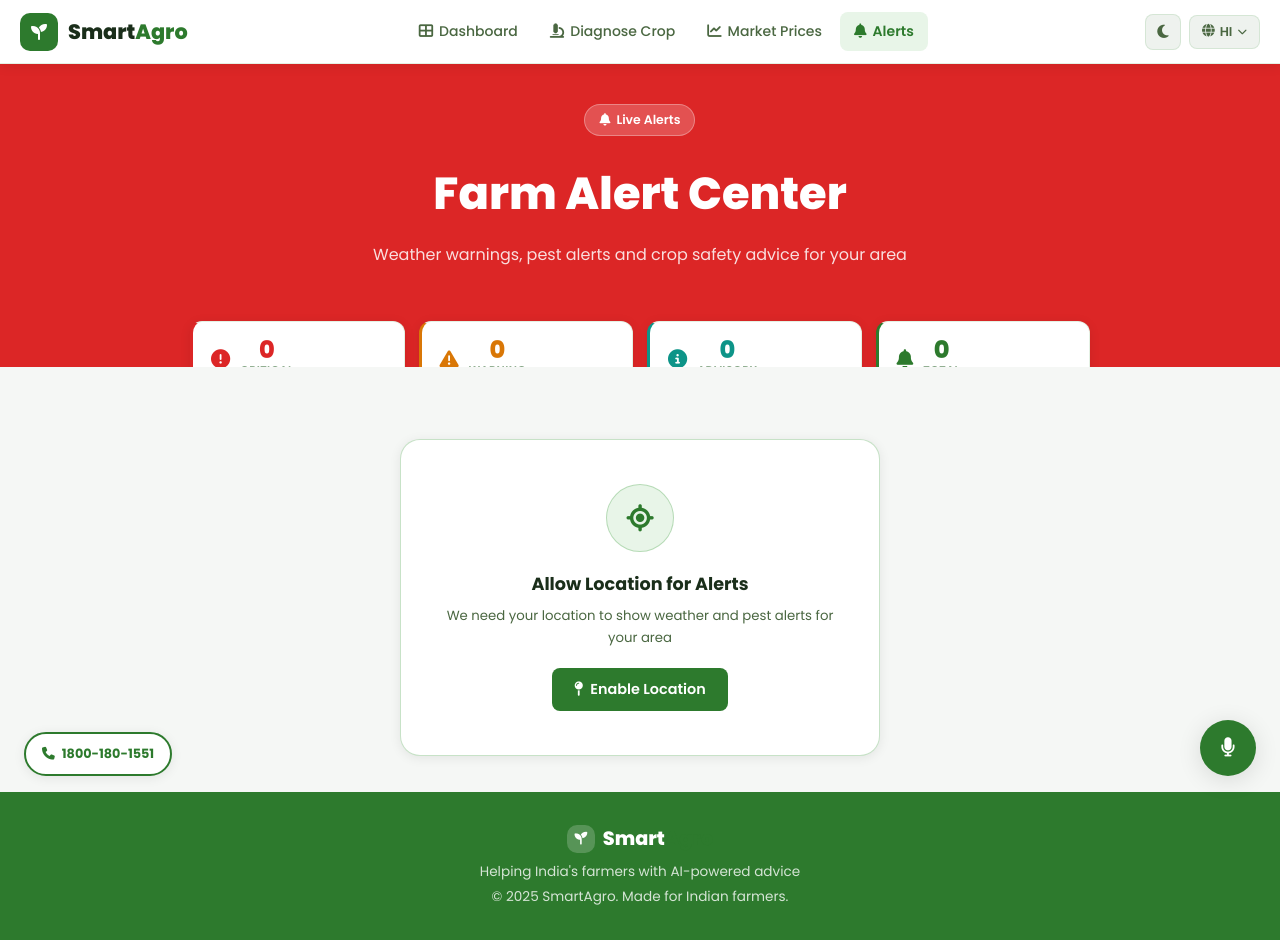
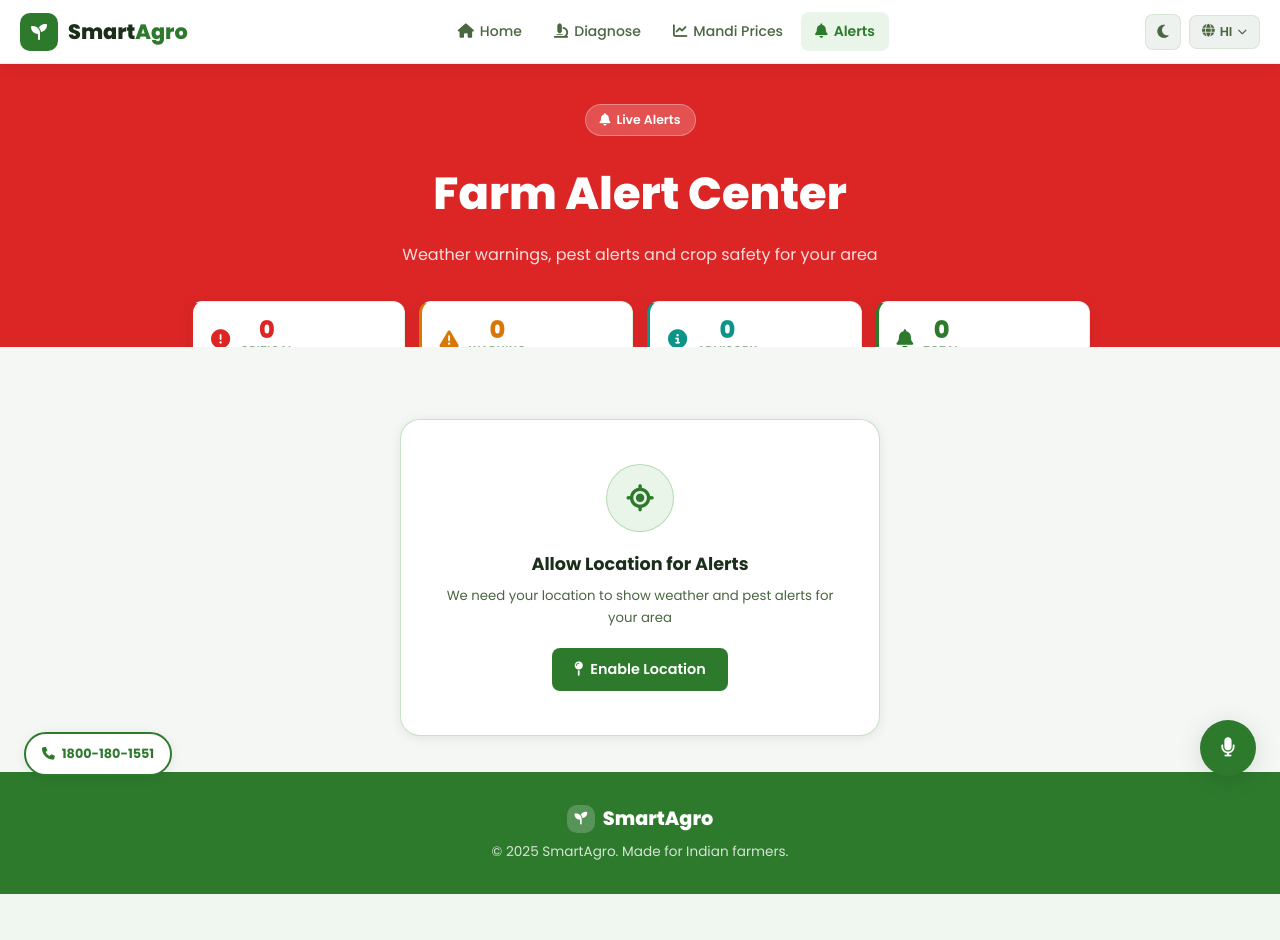
Before and after one commit to puspendugorai-coder/SmartAgro, a Flask app: page /alerts in a window 1280 px wide. After the commit the page ends 894 px from the top, so only its background shows below. Run offline with Flask 3, Linux system fonts and the light colour scheme.

Commit message:
Update alerts.html

```diff
--- a/templates/alerts.html
+++ b/templates/alerts.html
@@ -6,9 +6,8 @@
   <title>SmartAgro – Alerts</title>
   <link rel="stylesheet" href="/static/css/main.css"/>
   <link rel="stylesheet" href="/static/css/alerts.css"/>
-  <link href="https://fonts.googleapis.com/css2?family=Syne:wght@400;600;700;800&family=Inter:wght@300;400;500;600&display=swap" rel="stylesheet"/>
+  <link href="https://fonts.googleapis.com/css2?family=Poppins:wght@400;500;600;700;800&display=swap" rel="stylesheet"/>
   <link rel="stylesheet" href="https://cdnjs.cloudflare.com/ajax/libs/font-awesome/6.5.0/css/all.min.css"/>
-  <script src="https://cdn.jsdelivr.net/npm/chart.js"></script>
 </head>
 <body>
 <nav class="navbar" id="navbar">
@@ -17,19 +16,17 @@
     <span class="brand-text">Smart<span class="brand-accent">Agro</span></span>
   </div>
   <div class="nav-links" id="navLinks">
-    <a href="/" class="nav-item"><i class="fas fa-th-large"></i><span>Dashboard</span></a>
-    <a href="/diagnose" class="nav-item"><i class="fas fa-microscope"></i><span>Diagnose Crop</span></a>
-    <a href="/market" class="nav-item"><i class="fas fa-chart-line"></i><span>Market Prices</span></a>
+    <a href="/" class="nav-item"><i class="fas fa-home"></i><span>Home</span></a>
+    <a href="/diagnose" class="nav-item"><i class="fas fa-microscope"></i><span>Diagnose</span></a>
+    <a href="/market" class="nav-item"><i class="fas fa-chart-line"></i><span>Mandi Prices</span></a>
     <a href="/alerts" class="nav-item active"><i class="fas fa-bell"></i><span>Alerts</span></a>
   </div>
   <div class="nav-actions">
     <button class="theme-toggle" id="themeToggle"><i class="fas fa-moon" id="themeIcon"></i></button>
     <div class="lang-selector" id="langSelector">
-      <button class="lang-btn" id="langBtn">
-        <i class="fas fa-globe"></i><span id="currentLang">EN</span><i class="fas fa-chevron-down"></i>
-      </button>
+      <button class="lang-btn" id="langBtn"><i class="fas fa-globe"></i><span id="currentLang">HI</span><i class="fas fa-chevron-down"></i></button>
       <div class="lang-dropdown" id="langDropdown">
-        <div class="lang-search"><input type="text" placeholder="Search language..." id="langSearch"/></div>
+        <div class="lang-search"><input type="text" placeholder="Search..." id="langSearch"/></div>
         <div class="lang-list" id="langList"></div>
       </div>
     </div>
@@ -37,13 +34,10 @@
   </div>
 </nav>
 
-<section class="page-hero alerts-hero">
-  <div class="hero-bg"><div class="hero-orb orb-1"></div><div class="hero-orb orb-2"></div></div>
-  <div class="page-hero-content">
-    <div class="hero-badge pulse-badge"><i class="fas fa-bell"></i> Live Alerts</div>
-    <h1><span class="gradient-text">Farm Alert Center</span></h1>
-    <p>Weather warnings, pest alerts and crop safety advice for your area</p>
-  </div>
+<section class="page-hero alerts-hero" style="padding-bottom:80px">
+  <div class="hero-badge pulse-badge"><i class="fas fa-bell"></i> Live Alerts</div>
+  <h1>Farm Alert Center</h1>
+  <p>Weather warnings, pest alerts and crop safety for your area</p>
   <div class="alert-summary-bar" id="alertSummaryBar">
     <div class="summary-card card-danger"><i class="fas fa-circle-exclamation"></i><div><span class="summary-count" id="dangerCount">0</span><span>Critical</span></div></div>
     <div class="summary-card card-warning"><i class="fas fa-triangle-exclamation"></i><div><span class="summary-count" id="warningCount">0</span><span>Warning</span></div></div>
@@ -68,21 +62,20 @@
 <section class="section alerts-section" id="alertsSection" style="display:none">
   <div class="container">
     <div class="alert-filters">
-      <button class="alert-tab active" onclick="filterAlerts('all')">All Alerts</button>
+      <button class="alert-tab active" onclick="filterAlerts('all')">All</button>
       <button class="alert-tab" onclick="filterAlerts('danger')">Critical</button>
       <button class="alert-tab" onclick="filterAlerts('warning')">Warnings</button>
       <button class="alert-tab" onclick="filterAlerts('info')">Advisory</button>
       <button class="alert-tab" onclick="filterAlerts('Weather')">Weather</button>
       <button class="alert-tab" onclick="filterAlerts('Pest')">Pest</button>
-      <button class="alert-tab" onclick="filterAlerts('Crop Advisory')">Crop</button>
     </div>
     <div class="alerts-list" id="alertsList">
-      <div class="alerts-loading"><div class="loading-spinner"></div><p>Checking weather and pest data...</p></div>
+      <div class="alerts-loading"><div class="loading-spinner"></div><p>Checking weather data...</p></div>
     </div>
     <div class="no-alerts" id="noAlerts" style="display:none">
       <div class="no-alerts-icon"><i class="fas fa-check-circle"></i></div>
       <h3>All Clear! No Active Alerts</h3>
-      <p>Weather conditions are good for farming in your area</p>
+      <p>Weather is good for farming in your area</p>
     </div>
   </div>
 </section>
@@ -92,20 +85,9 @@
     <div class="section-header">
       <div class="section-tag"><i class="fas fa-bug"></i></div>
       <h2>Seasonal Pest Calendar</h2>
-      <p>Know which pests are active this season</p>
+      <p>Pests active this season and how to prevent them</p>
     </div>
     <div class="pest-calendar-grid" id="pestCalendarGrid"></div>
-  </div>
-</section>
-
-<section class="section pesticide-safety-section" id="pesticideSafetySection" style="display:none">
-  <div class="container">
-    <div class="section-header">
-      <div class="section-tag"><i class="fas fa-flask"></i></div>
-      <h2>Pesticide Safety Guide</h2>
-      <p>Safe doses and what to avoid</p>
-    </div>
-    <div class="pesticide-grid" id="pesticideGrid"></div>
   </div>
 </section>
 
@@ -117,8 +99,8 @@
       <p>Avoid growing these in current weather</p>
     </div>
     <div class="harmful-grid" id="harmfulGrid"></div>
-    <div class="section-header" style="margin-top:3rem">
-      <div class="section-tag safe"><i class="fas fa-shield-halved"></i></div>
+    <div class="section-header" style="margin-top:2.5rem">
+      <div class="section-tag" style="background:var(--green-light);color:var(--green)"><i class="fas fa-shield-halved"></i></div>
       <h2>Safe to Grow Now</h2>
       <p>These crops suit your current weather</p>
     </div>
@@ -126,48 +108,23 @@
   </div>
 </section>
 
-<section class="section risk-chart-section" id="riskChartSection" style="display:none">
-  <div class="container">
-    <div class="section-header">
-      <div class="section-tag"><i class="fas fa-chart-pie"></i></div>
-      <h2>Risk Overview</h2>
-      <p>Current farming risk breakdown</p>
-    </div>
-    <div class="risk-chart-layout">
-      <div class="chart-canvas-wrap"><canvas id="riskChart"></canvas></div>
-      <div class="risk-factors" id="riskFactors"></div>
-    </div>
-  </div>
-</section>
-
 <footer class="footer">
   <div class="container">
-    <div class="footer-brand"><div class="brand-icon small"><i class="fas fa-seedling"></i></div><span>Smart<span class="brand-accent">Agro</span></span></div>
-    <p>Helping India's farmers with AI-powered advice</p>
+    <div class="footer-brand"><div class="brand-icon small"><i class="fas fa-seedling"></i></div><span>SmartAgro</span></div>
     <p class="footer-copy">© 2025 SmartAgro. Made for Indian farmers.</p>
   </div>
 </footer>
 <div class="toast" id="toast"></div>
-<script src="/static/js/translations.js"></script>
-<script src="/static/js/main.js"></script>
-<script src="/static/js/alerts.js"></script>
-  <!-- Kisan Helpline Button -->
+
 <a href="tel:18001801551" class="kisan-helpline">
-  <button class="helpline-btn">
-    <i class="fas fa-phone"></i> 1800-180-1551
-  </button>
+  <button class="helpline-btn"><i class="fas fa-phone"></i> 1800-180-1551</button>
 </a>
-
-<!-- Voice Chatbot -->
-<button class="chat-fab" id="chatFab" onclick="toggleChat()">
-  <i class="fas fa-microphone"></i>
-</button>
-
+<button class="chat-fab" id="chatFab" onclick="toggleChat()"><i class="fas fa-microphone"></i></button>
 <div class="chat-box" id="chatBox">
   <div class="chat-header">
     <div class="chat-header-icon">🌾</div>
-    <div><div class="chat-header-title">Kisan Helper</div><div class="chat-header-sub">Ask anything in your language</div></div>
-    <button onclick="toggleChat()" style="margin-left:auto;background:none;border:none;color:var(--text-3);cursor:pointer;font-size:1rem"><i class="fas fa-times"></i></button>
+    <div><div class="chat-header-title">Kisan Helper</div><div class="chat-header-sub">Ask in any language</div></div>
+    <button onclick="toggleChat()" style="margin-left:auto;background:none;border:none;color:rgba(255,255,255,0.7);cursor:pointer;font-size:0.95rem"><i class="fas fa-times"></i></button>
   </div>
   <div class="chat-messages" id="chatMessages"></div>
   <div class="chat-input-row">
@@ -177,6 +134,9 @@
   </div>
 </div>
 
+<script src="/static/js/translations.js"></script>
+<script src="/static/js/main.js"></script>
+<script src="/static/js/alerts.js"></script>
 <script src="/static/js/chatbot.js"></script>
 </body>
 </html>
```
